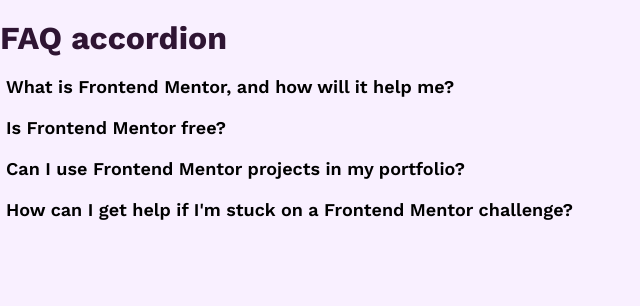
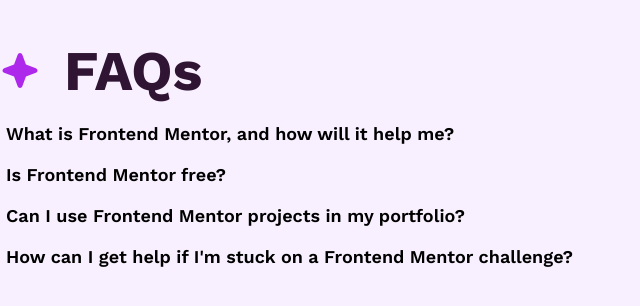
Before and after one commit to joshjavier/faq-accordion, a React (Vite) app: page / in a window 1280 px wide. Shown: the top 306 px of the page, without its empty margins (0-640 px from the left). Built offline with nearby package versions, Linux system fonts and the light colour scheme.

Commit message:
Update main heading styles

```diff
--- a/src/App.css
+++ b/src/App.css
@@ -17,3 +17,20 @@
 ul {
   padding-inline-start: 0;
 }
+
+h1 {
+  /* Grows from 32 to 56px */
+  font-size: clamp(2rem, -0.0604rem + 8.7912vw, 3.5rem);
+  display: flex;
+  align-items: center;
+  gap: 24px;
+  line-height: normal !important;
+}
+
+h1 .icon-star {
+  width: clamp(1.5rem, 0.1264rem + 5.8608vw, 2.5rem);
+}
+
+h1 abbr {
+  text-decoration: none;
+}
--- a/src/App.tsx
+++ b/src/App.tsx
@@ -1,11 +1,15 @@
 import Accordion from './components/Accordion';
+import IconStar from './icons/IconStar';
 import { faqs } from './data.json';
 import './App.css';
 
 function App() {
   return (
     <main>
-      <h1 className="visually-hidden">FAQ accordion</h1>
+      <h1>
+        <IconStar />
+        <abbr title="Frequently Asked Questions">FAQs</abbr>
+      </h1>
       <ul role="list">
         {faqs.map((faq) => (
           <li key={faq.id}>
--- /dev/null
+++ b/src/icons/IconStar.tsx
@@ -0,0 +1,12 @@
+function IconStar() {
+  return (
+    <svg width="40" viewBox="0 0 40 41" className="icon-star">
+      <path
+        fill="#AD28EB"
+        d="M37.5 20.5a2.467 2.467 0 0 1-1.64 2.344l-9.913 3.604-3.603 9.911a2.5 2.5 0 0 1-4.688 0l-3.604-9.922-9.911-3.593a2.5 2.5 0 0 1 0-4.688l9.921-3.604 3.594-9.911a2.5 2.5 0 0 1 4.688 0l3.604 9.921 9.911 3.594A2.467 2.467 0 0 1 37.5 20.5Z"
+      />
+    </svg>
+  );
+}
+
+export default IconStar;
```
